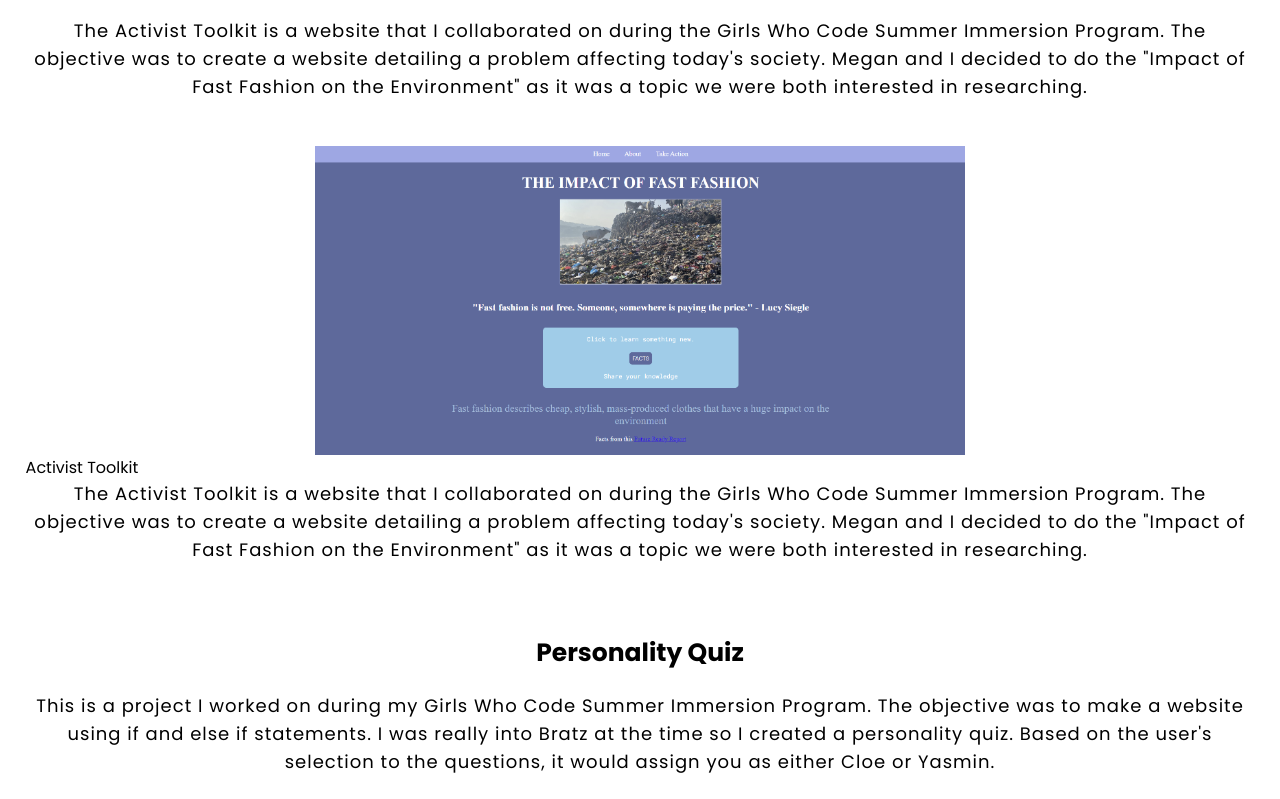
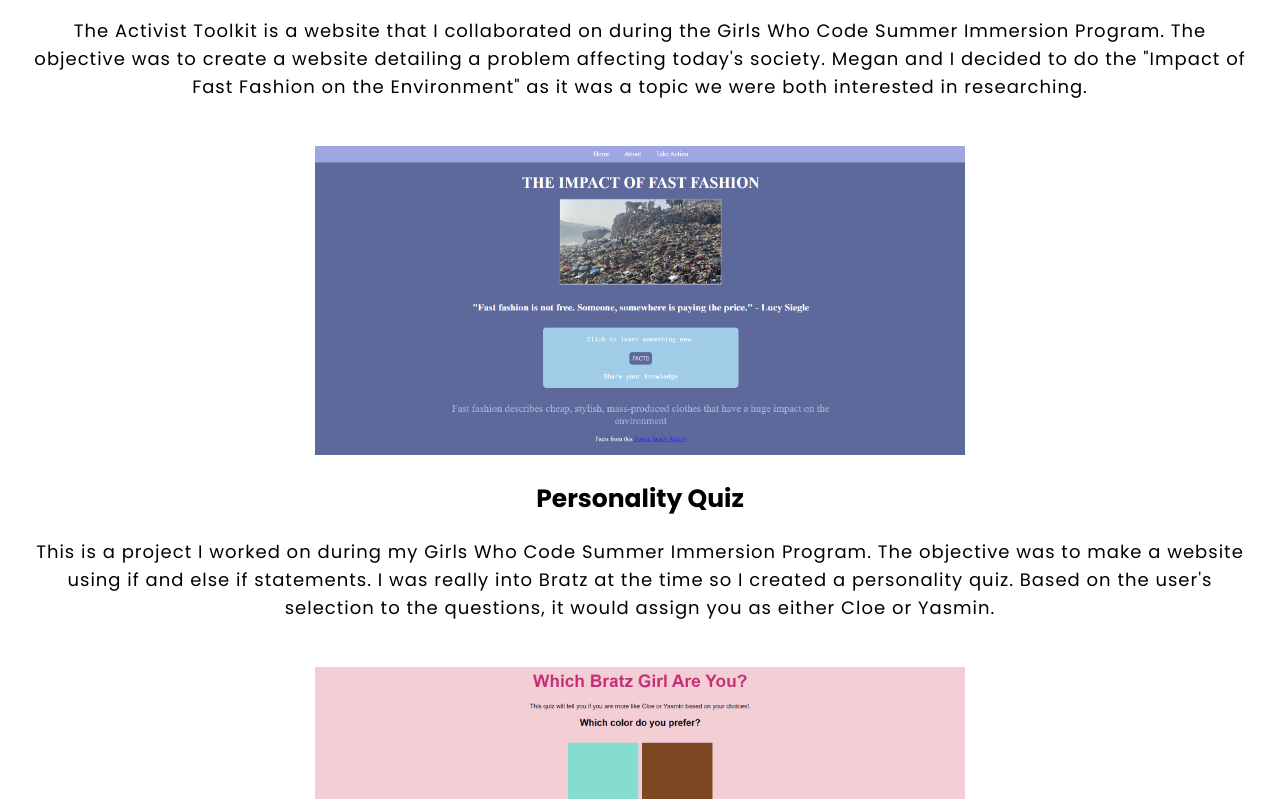
Before and after one commit to janeilc/personalweb, a plain HTML site: page portfolio.html in a window 1280 px wide. Shown: the part 301-1100 px from the top of the page. Drawn offline with nearby package versions, Linux system fonts and the light colour scheme; files that its build step writes are made by us from their sources.

Commit message:
Update portfolio.html

```diff
--- a/portfolio.html
+++ b/portfolio.html
@@ -41,13 +41,7 @@
 
     <h3>Activist Toolkit</h3>
     <p>The Activist Toolkit is a website that I collaborated on during the  Girls Who Code Summer Immersion Program. The objective was to create a website detailing a problem affecting today's society. Megan and I decided to do the "Impact of Fast Fashion on the Environment" as it was a topic we were both interested in researching.</p>
-    <div class="image">
-    <img src="activisttoolkit1.png" alt="An image that displaysmy Activist Toolkit Project">
-    <div class="image___overlay image__overlay--blur">
-        <div class="image___title">Activist Toolkit</div>
-        <p class="image__description">The Activist Toolkit is a website that I collaborated on during the  Girls Who Code Summer Immersion Program. The objective was to create a website detailing a problem affecting today's society. Megan and I decided to do the "Impact of Fast Fashion on the Environment" as it was a topic we were both interested in researching.</p>
-    </div>
-</div>
+    <img src="activisttoolkit1.png" alt="An image that displays my Activist Toolkit Project">
     <br/>
 
     <h3>Personality Quiz</h3>
```
